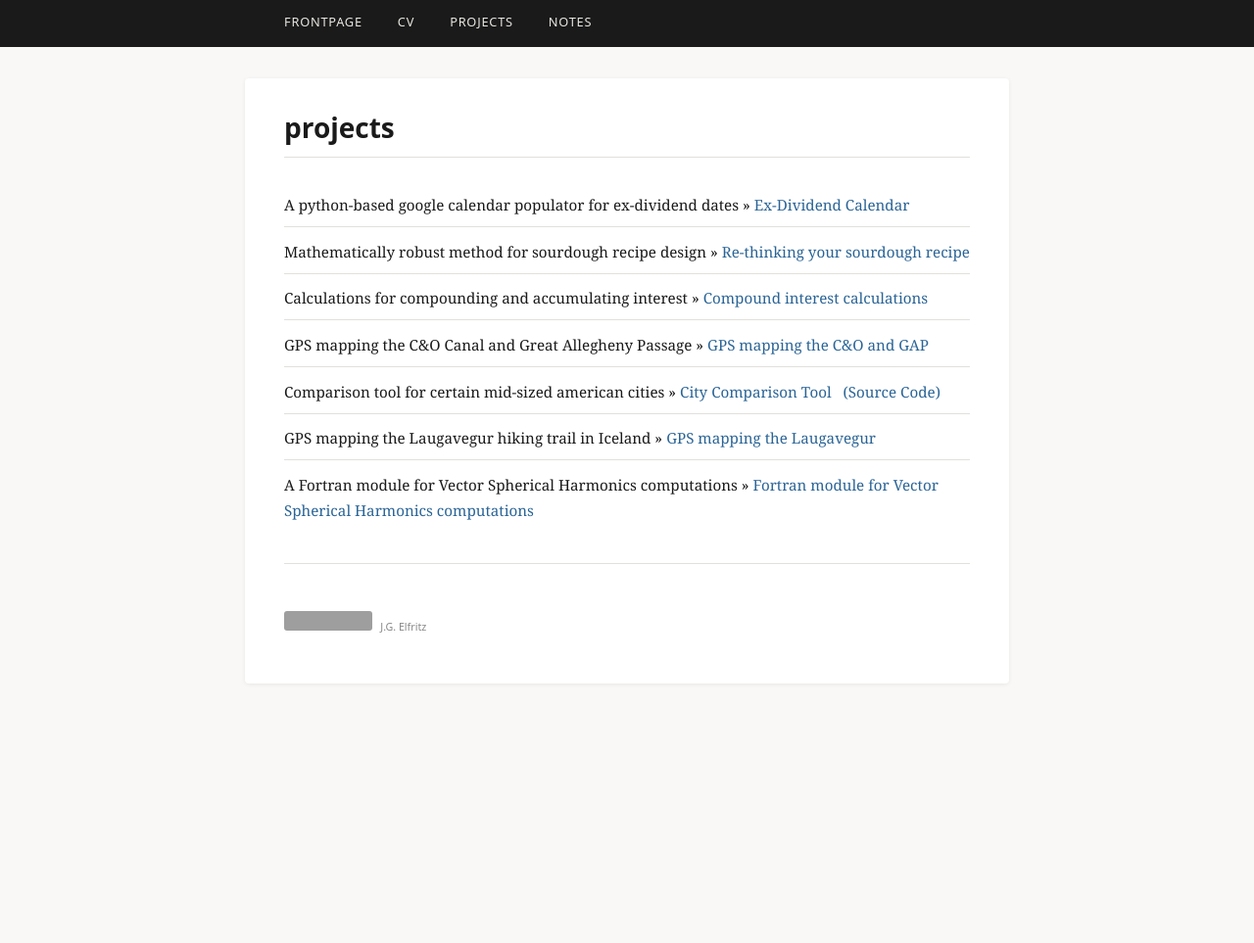
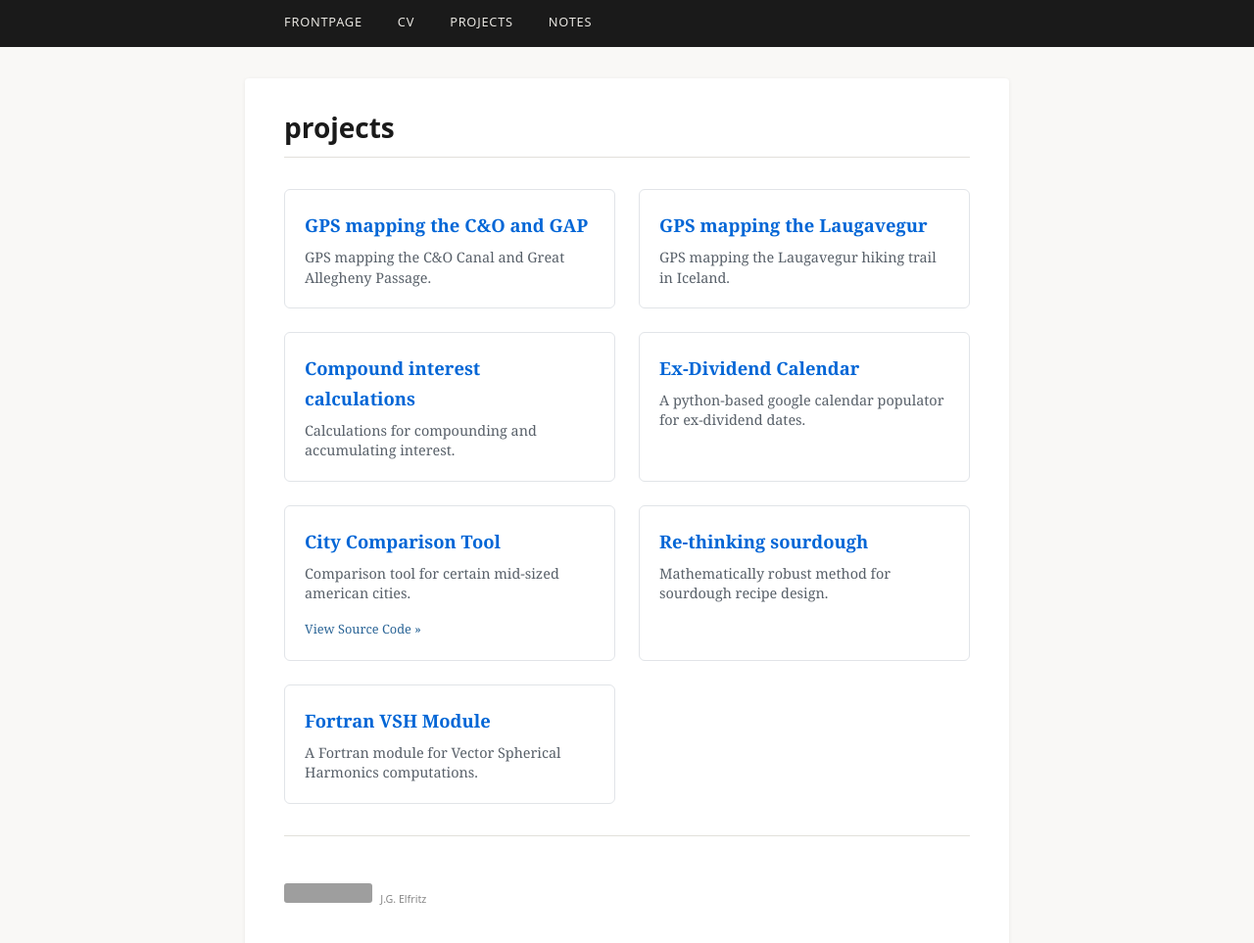
Before and after one commit to justinelfritz/justinelfritz.github.io, a Jekyll site: the page built from pages/projects.md, in a window 1280 px wide and 1008 px high. Shown: the top 963 px of the window at 98% size. Built offline with Jekyll 4.4.1, drawn with Linux system fonts in a browser that asks for light colours; grey boxes are pictures that could not be loaded.

Commit message:
restructure projects.md page with modern cards

```diff
--- a/pages/projects.md
+++ b/pages/projects.md
@@ -4,12 +4,89 @@ title: projects
 description: overviews of individual projects
 ---
 
-<ul class="posts">
-    <li><span>A python-based google calendar populator for ex-dividend dates</span> &raquo; <a href="https://justinelfritz.github.io/pages/dividend_calendar.html">Ex-Dividend Calendar</a></li>
-    <li><span>Mathematically robust method for sourdough recipe design</span> &raquo; <a href="https://justinelfritz.github.io/pages/sourdough.html">Re-thinking your sourdough recipe</a></li>
-    <li><span>Calculations for compounding and accumulating interest</span> &raquo; <a href="https://justinelfritz.github.io/pages/interest_calculators.html">Compound interest calculations</a></li>
-    <li><span>GPS mapping the C&O Canal and Great Allegheny Passage</span> &raquo; <a href="https://justinelfritz.github.io/pages/co_gap_gps.html">GPS mapping the C&O and GAP</a></li>
-    <li><span>Comparison tool for certain mid-sized american cities</span> &raquo; <a href="https://justinelfritz.github.io/pages/city-comparison.html" target="_blank">City Comparison Tool</a> &nbsp; <a href="https://github.com/justinelfritz/relocation-comparison">(Source Code)</a></li>
-    <li><span>GPS mapping the Laugavegur hiking trail in Iceland</span> &raquo; <a href="https://justinelfritz.github.io/pages/laugavegur.html">GPS mapping the Laugavegur</a></li>
-    <li><span>A Fortran module for Vector Spherical Harmonics computations</span> &raquo; <a href="https://justinelfritz.github.io/pages/vsh.html">Fortran module for Vector Spherical Harmonics computations</a></li>
-</ul>
+<style>
+  .card-container {
+    display: grid;
+    grid-template-columns: repeat(auto-fill, minmax(300px, 1fr));
+    gap: 1.5rem;
+    margin-top: 2rem;
+  }
+  .project-card {
+    border: 1px solid #e1e4e8;
+    border-radius: 6px;
+    padding: 1.25rem;
+    background-color: #fff;
+    transition: transform 0.2s, box-shadow 0.2s;
+  }
+  .project-card:hover {
+    transform: translateY(-2px);
+    box-shadow: 0 4px 10px rgba(0,0,0,0.08);
+  }
+  .card-title {
+    font-size: 1.15rem;
+    font-weight: 600;
+    margin-bottom: 0.5rem;
+  }
+  .card-title a {
+    text-decoration: none;
+    color: #0366d6;
+  }
+  .card-desc {
+    font-size: 0.9rem;
+    color: #586069;
+    line-height: 1.4;
+  }
+  .card-meta {
+    margin-top: 1rem;
+    font-size: 0.8rem;
+  }
+</style>
+
+<div class="card-container">
+  <!-- Card 1 -->
+  <div class="project-card">
+    <div class="card-title"><a href="https://justinelfritz.github.io/pages/co_gap_gps.html">GPS mapping the C&O and GAP</a></div>
+    <div class="card-desc">GPS mapping the C&O Canal and Great Allegheny Passage.</div>
+  </div>
+
+  <!-- Card 2 -->
+  <div class="project-card">
+    <div class="card-title"><a href="https://justinelfritz.github.io/pages/laugavegur.html">GPS mapping the Laugavegur</a></div>
+    <div class="card-desc">GPS mapping the Laugavegur hiking trail in Iceland.</div>
+  </div>
+
+  <!-- Card 3 -->
+  <div class="project-card">
+    <div class="card-title"><a href="https://justinelfritz.github.io/pages/interest_calculators.html">Compound interest calculations</a></div>
+    <div class="card-desc">Calculations for compounding and accumulating interest.</div>
+  </div>
+
+  <!-- Card 4 -->
+  <div class="project-card">
+    <div class="card-title"><a href="https://justinelfritz.github.io/pages/dividend_calendar.html">Ex-Dividend Calendar</a></div>
+    <div class="card-desc">A python-based google calendar populator for ex-dividend dates.</div>
+  </div>
+
+  <!-- Card 5 -->
+  <div class="project-card">
+    <div class="card-title">
+      <a href="https://justinelfritz.github.io/pages/city-comparison.html" target="_blank">City Comparison Tool</a>
+    </div>
+    <div class="card-desc">Comparison tool for certain mid-sized american cities.</div>
+    <div class="card-meta">
+      <a href="https://github.com/justinelfritz/relocation-comparison">View Source Code &raquo;</a>
+    </div>
+  </div>
+
+  <!-- Card 6 -->
+  <div class="project-card">
+    <div class="card-title"><a href="https://justinelfritz.github.io/pages/sourdough.html">Re-thinking sourdough</a></div>
+    <div class="card-desc">Mathematically robust method for sourdough recipe design.</div>
+  </div>
+
+  <!-- Card 7 -->
+  <div class="project-card">
+    <div class="card-title"><a href="https://justinelfritz.github.io/pages/vsh.html">Fortran VSH Module</a></div>
+    <div class="card-desc">A Fortran module for Vector Spherical Harmonics computations.</div>
+  </div>
+</div>
```
